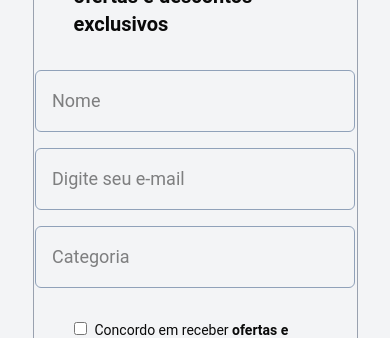
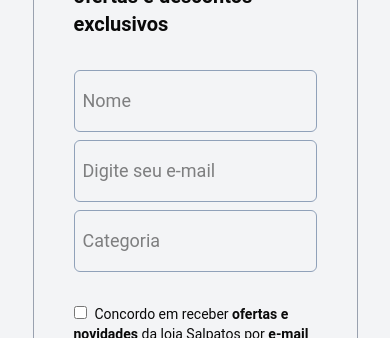
Before and after one commit to marcusdv/loja-de-roupa, a Next.js app: page / in a window 390 px wide. Shown: the part 743-1081 px from the top of the page. Built offline with nearby package versions, Linux system fonts and the light colour scheme; no server answers; the database is empty.

Commit message:
email form responsivo

```diff
--- a/src/components/EmailForm/EmailForm.tsx
+++ b/src/components/EmailForm/EmailForm.tsx
@@ -2,10 +2,10 @@ function EmailForm() {
     return (
         <div className='flex flex-col gap-8 border border-gray-400 p-10 md:w-3/4 w-5/6 items-center'>
             <h2 className='text-xl md:text-2xl font-bold'>Cadastre-se para receber ofertas e descontos exclusivos</h2>
-            <ul className='flex flex-col lg:flex-row gap-4'>
-                <li><input type="text" placeholder='Nome' className='border rounded-sm border-slate-400 p-4 w-xs text-lg' /></li>
-                <li><input type="text" placeholder='Digite seu e-mail' className='border rounded-sm border-slate-400 p-4 w-xs text-lg' /></li>
-                <li><input type="text" placeholder='Categoria ' className='border rounded-sm border-slate-400 p-4 w-xs text-lg' /></li>
+            <ul className='flex flex-col lg:flex-row gap-2  w-full'>
+                <li className=""><input type="text" placeholder='Nome' className='border rounded-sm border-slate-400 py-4 px-2 w-full text-lg' /></li>
+                <li className=""><input type="text" placeholder='Digite seu e-mail' className='border rounded-sm border-slate-400 p-4 w-full px-2 text-lg' /></li>
+                <li className=""><input type="text" placeholder='Categoria ' className='border rounded-sm border-slate-400 p-4 px-2 w-full text-lg' /></li>
             </ul>
             <p className="text-sm md:text-md">
                 <input className="mr-2" type="checkbox" name="concordo com os termos" id="concorco_politica_privacidade" />
```
